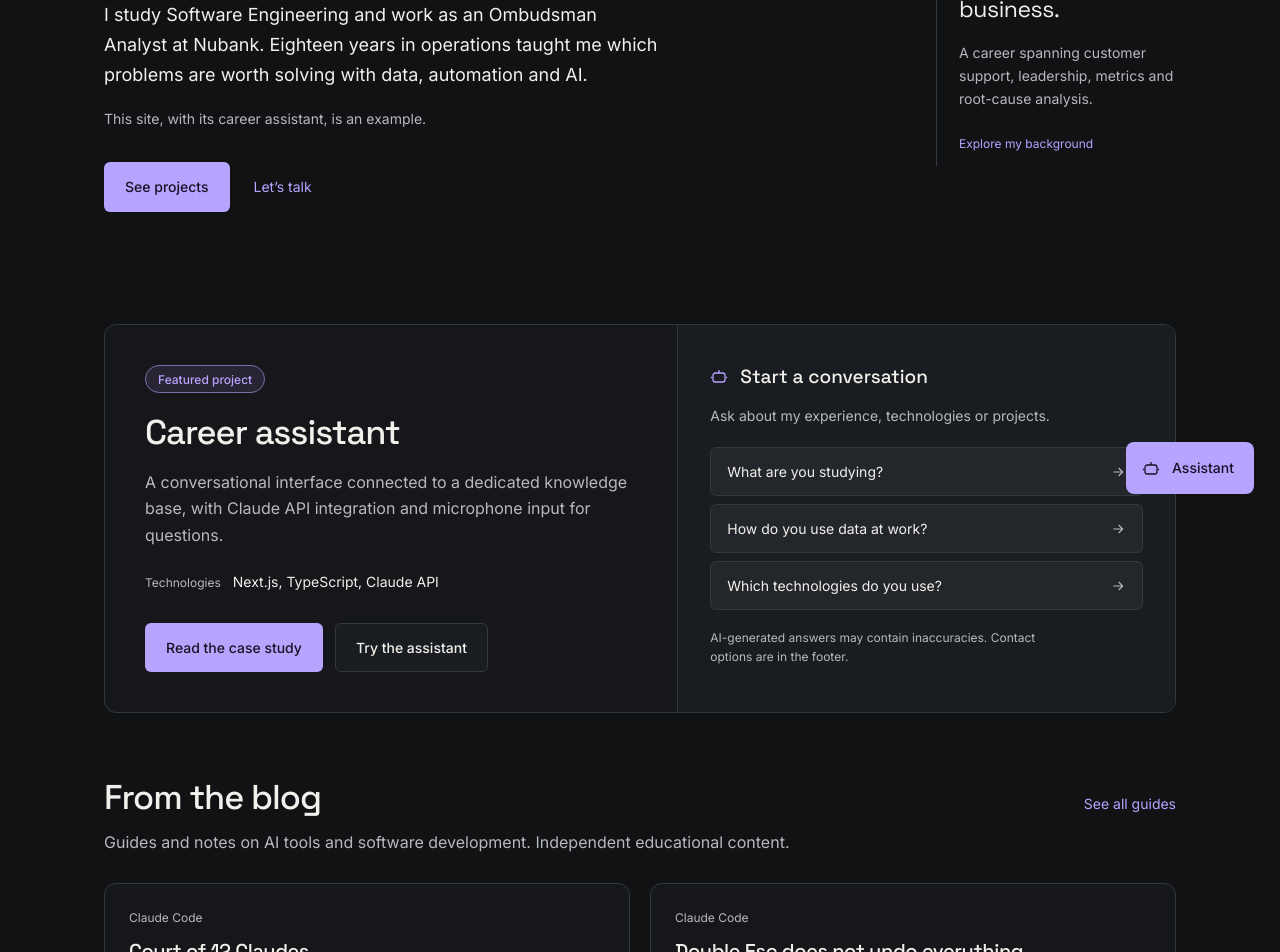
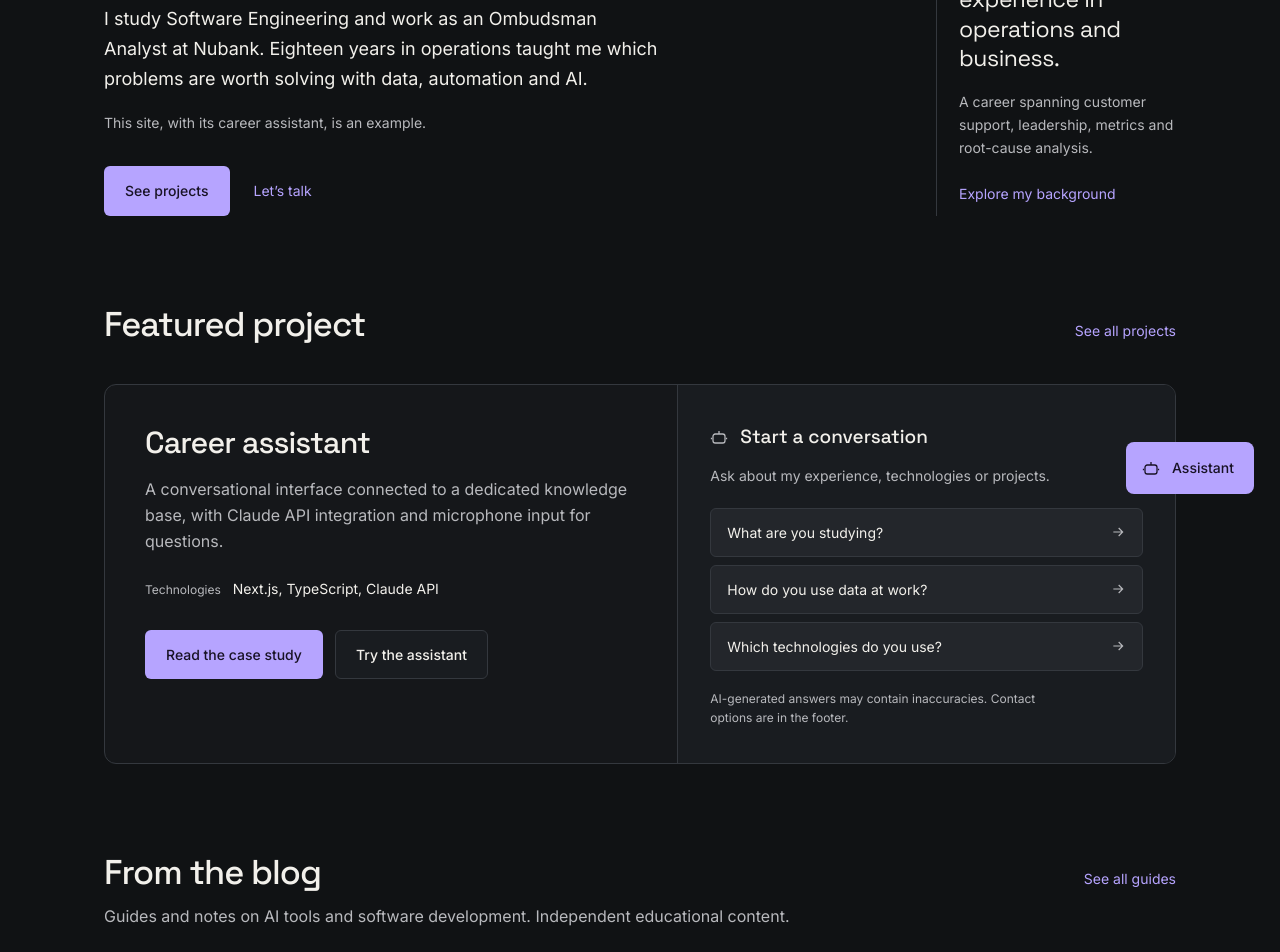
Before and after one commit to drasdiego/drasdiego-site, a Next.js app: page /en in a window 1280 px wide. Shown: the part 280-1232 px from the top of the page. Built offline with nearby package versions, Linux system fonts and the light colour scheme.

Commit message:
feat: pacote C, divisao visual do site

```diff
--- a/app/blog.css
+++ b/app/blog.css
@@ -41,7 +41,7 @@
 .guide-body p{max-width:64ch}
 .guide-muted{font-size:14px;color:var(--text-2)}
 .guide-list{margin:0;padding-left:22px;display:grid;gap:8px;max-width:64ch}ul.guide-list{list-style:disc}ol.guide-list{list-style:decimal}
-.guide-body code{font-family:var(--font-mono);font-size:.88em;background:var(--accent-soft);border:1px solid var(--border);border-radius:4px;padding:1px 6px;overflow-wrap:anywhere}.inline-link{color:var(--accent);text-decoration:underline;text-underline-offset:3px;overflow-wrap:anywhere}
+.guide-body code{font-family:var(--font-mono);font-size:14px;background:var(--accent-soft);border:1px solid var(--border);border-radius:4px;padding:1px 6px;overflow-wrap:anywhere}.inline-link{color:var(--accent);text-decoration:underline;text-underline-offset:3px;overflow-wrap:anywhere}
 .codeblock{background:var(--bg-2);border:1px solid var(--border);border-radius:var(--radius);min-width:0}.codeblock-head{display:flex;justify-content:space-between;align-items:center;gap:12px;padding:2px 6px 0 16px;font:12px var(--font-mono);color:var(--text-2)}.codeblock pre{margin:0;padding:6px 16px 16px;font:14px/1.65 var(--font-mono);color:var(--text);white-space:pre-wrap;overflow-wrap:anywhere}.codeblock pre code{background:none;border:0;padding:0;font:inherit}.copy-btn{min-height:44px;min-width:44px;padding:6px 14px;font-size:14px;border:1px solid var(--border);border-radius:6px;background:var(--surface);color:var(--text)}
 .opts{margin:0;display:grid;gap:0}
 .opt{display:grid;gap:6px;padding:var(--sp-item,20px) 0;border-top:1px solid var(--border)}
--- /dev/null
+++ b/app/espaco.css
@@ -0,0 +1,5 @@
+:root{--sp-section:88px;--sp-head:32px;--sp-item:20px}
+.section{padding-block:var(--sp-section) 0}
+.section-head{margin-bottom:var(--sp-head)}
+@media(max-width:900px){:root{--sp-section:72px}}
+@media(max-width:760px){:root{--sp-section:56px;--sp-head:24px;--sp-item:16px}}
--- a/app/home.css
+++ b/app/home.css
@@ -1,25 +1,25 @@
-.hero-inner{align-items:center}
+.hero{padding:56px 0 0}
+.hero-inner{align-items:end}
+.hero-origin .text-link{font-size:14px}
 .hero-origin{border-left:1px solid var(--border)}
-.featured{padding-block:var(--section-pad) 0}
 .featured-card{display:grid;grid-template-columns:minmax(0,1.15fr) minmax(0,1fr);border:1px solid var(--border);border-radius:var(--radius-lg);background:var(--bg-2);overflow:hidden}
 .featured-main{padding:40px 40px 40px;min-width:0}
-.featured-label{display:inline-flex;align-items:center;min-height:28px;padding:2px 12px;border:1px solid var(--accent-line);border-radius:999px;background:var(--accent-soft);color:var(--accent);font-size:12px;font-weight:500}
-.featured-title{font-size:clamp(1.7rem,3vw,2.15rem);line-height:1.15;letter-spacing:-.03em;margin-top:20px;text-wrap:balance}
-.featured-desc{font-size:16px;color:var(--text-2);margin-top:16px;max-width:52ch}
+.featured-title{font-size:clamp(1.5rem,2.6vw,1.9rem);line-height:1.2;letter-spacing:-.03em;text-wrap:balance}
+.featured-desc{font-size:16px;color:var(--text-2);margin-top:14px;max-width:52ch}
 .featured-stack{display:flex;flex-wrap:wrap;align-items:baseline;gap:4px 12px;margin-top:22px;font-size:14px}
 .featured-stack span{font-size:12px;color:var(--text-2)}
 .featured-actions{display:flex;flex-wrap:wrap;gap:12px;margin-top:30px}
 .featured-panel{padding:36px 32px;background:var(--surface);border-left:1px solid var(--border);min-width:0}
-.featured-panel-head{display:flex;align-items:center;gap:12px;color:var(--accent)}
-.featured-panel-head h3{font-size:19px;color:var(--text)}
+.featured-panel-head{display:flex;align-items:center;gap:12px;color:var(--text-2)}
+.featured-panel-head h4{font-size:19px;color:var(--text)}
 .featured-panel-intro{font-size:14px;color:var(--text-2);margin-top:12px;max-width:40ch}
 .featured-questions{display:grid;gap:8px;margin-top:20px}
 .featured-questions button{display:flex;align-items:center;justify-content:space-between;gap:16px;min-height:48px;width:100%;padding:12px 16px;border:1px solid var(--border);border-radius:6px;background:var(--surface-2);color:var(--text);font-size:14px;text-align:left}
 .featured-questions svg{width:16px;height:16px;color:var(--text-2)}
 .featured-note{font-size:12px;line-height:1.6;color:var(--text-2);margin-top:18px;max-width:48ch}
-.recent-guides{padding-block:var(--section-pad) 0}
-.guides-head{display:flex;align-items:baseline;justify-content:space-between;gap:12px 32px;flex-wrap:wrap;margin-bottom:28px}
-.guides-head .section-sub{margin-top:10px}
+.section-headline{display:flex;align-items:baseline;justify-content:space-between;gap:12px 32px;flex-wrap:wrap;margin-bottom:var(--sp-head)}
+.section-headline .section-sub{margin-top:10px}
+.contact{padding-bottom:var(--sp-section)}
 .contact-card{display:grid;grid-template-columns:minmax(0,1fr) auto;align-items:center;gap:28px 56px;padding:40px;border:1px solid var(--border);border-radius:var(--radius-lg);background:var(--bg-2)}
 .contact-card .section-title{max-width:30ch}
 .contact-card .section-sub{max-width:56ch}
@@ -34,11 +34,12 @@
 .featured-panel{border-left:0;border-top:1px solid var(--border)}
 }
 @media(max-width:760px){
+.hero{padding:40px 0 0}
 .hero-origin{border-left:0}
 .featured-main{padding:28px 22px}
 .featured-panel{padding:26px 22px}
 .featured-actions .btn{flex:1 1 100%}
-.guides-head{margin-bottom:22px}
+.section-headline{display:flex;align-items:baseline;justify-content:space-between;gap:12px 32px;flex-wrap:wrap;margin-bottom:var(--sp-head)}
 .contact-card{grid-template-columns:minmax(0,1fr);padding:28px 22px}
 .contact-card .contact-actions{justify-content:flex-start}
 }
--- a/components/BlogPages.tsx
+++ b/components/BlogPages.tsx
@@ -3,6 +3,7 @@ import type { Lang } from '@/types';
 import { BLOG_UI, CATEGORIES, GUIDES, blogRoot, blogStructuredData, formatDate, guidesIn, sortGuides } from '@/lib/blog';
 import type { Block, Category, Guide, Section } from '@/lib/blog';
 import '@/app/blog.css';
+import '@/app/espaco.css';
 import { CopyButton } from './CopyButton';
 import { GuideCard } from './GuideCard';
 import { GuideToc } from './GuideToc';
--- a/components/Hero.tsx
+++ b/components/Hero.tsx
@@ -2,6 +2,7 @@ import Link from 'next/link';
 import type { Lang } from '@/types';
 import { PRESENTATION } from '@/lib/presentation';
 import { projetosPath, sobrePath } from '@/lib/site-nav';
+import '@/app/espaco.css';
 import '@/app/home.css';
 
 export function Hero({ lang }: { lang: Lang }) {
--- a/components/ProjetosPages.tsx
+++ b/components/ProjetosPages.tsx
@@ -2,6 +2,7 @@ import Link from 'next/link';
 import type { Lang } from '@/types';
 import '../app/paginas.css';
 import '../app/blog.css';
+import '../app/espaco.css';
 import { BLOG_UI } from '@/lib/blog';
 import { PROJETOS, PROJETOS_INTRO, projetoStructuredData } from '@/lib/projetos';
 import type { Projeto, ProjetoBlock, ProjetoFact, ProjetoSection } from '@/lib/projetos';
--- a/components/SobrePage.tsx
+++ b/components/SobrePage.tsx
@@ -2,6 +2,7 @@ import Link from 'next/link';
 import type { Lang, Qualification } from '@/types';
 import '../app/paginas.css';
 import '../app/blog.css';
+import '../app/espaco.css';
 import { QualificationsProvider } from '@/hooks/qualificationsContext';
 import { CONTENT } from '@/lib/content';
 import { PRESENTATION } from '@/lib/presentation';
--- a/components/home/FeaturedProject.tsx
+++ b/components/home/FeaturedProject.tsx
@@ -3,8 +3,10 @@
 import Link from 'next/link';
 import type { Lang } from '@/types';
 import { PRESENTATION } from '@/lib/presentation';
-import { pagePath } from '@/lib/site-nav';
+import { pagePath, projetosPath } from '@/lib/site-nav';
 import { Icon } from '../Icon';
+
+const ALL_PROJECTS = { pt: 'Ver todos os projetos', en: 'See all projects' } as const;
 
 export function FeaturedProject({ lang }: { lang: Lang }) {
   const d = PRESENTATION[lang];
@@ -12,10 +14,13 @@ export function FeaturedProject({ lang }: { lang: Lang }) {
   return (
     <section className="section featured" id="projetos" aria-labelledby="featured-title">
       <div className="wrap">
+        <div className="section-headline">
+          <h2 className="section-title" id="featured-title">{d.featuredLabel}</h2>
+          <Link className="text-link" href={projetosPath(lang)}>{ALL_PROJECTS[lang]}</Link>
+        </div>
         <article className="featured-card">
           <div className="featured-main">
-            <p className="featured-label">{d.featuredLabel}</p>
-            <h2 className="featured-title" id="featured-title">{d.projectName}</h2>
+            <h3 className="featured-title">{d.projectName}</h3>
             <p className="featured-desc">{d.projectDescription}</p>
             <p className="featured-stack"><span>{d.technologies}</span>{d.projectStack}</p>
             <div className="featured-actions">
@@ -24,7 +29,7 @@ export function FeaturedProject({ lang }: { lang: Lang }) {
             </div>
           </div>
           <div className="featured-panel" data-ui>
-            <div className="featured-panel-head"><Icon name="bot" /><h3>{d.assistantTitle}</h3></div>
+            <div className="featured-panel-head"><Icon name="bot" /><h4>{d.assistantTitle}</h4></div>
             <p className="featured-panel-intro">{d.assistantIntro}</p>
             <div className="featured-questions">
               {d.assistantQuestions.map(item => (
--- a/components/home/RecentGuides.tsx
+++ b/components/home/RecentGuides.tsx
@@ -14,7 +14,7 @@ export function RecentGuides({ lang }: { lang: Lang }) {
   return (
     <section className="section recent-guides" id="guias" aria-labelledby="guides-title">
       <div className="wrap">
-        <div className="guides-head">
+        <div className="section-headline">
           <div>
             <h2 className="section-title" id="guides-title">{d.blogTitle}</h2>
             <p className="section-sub">{BLOG_UI[lang].indexLead}</p>
```
Also changed, not shown: app/paginas.css (+20 -23 lines).
